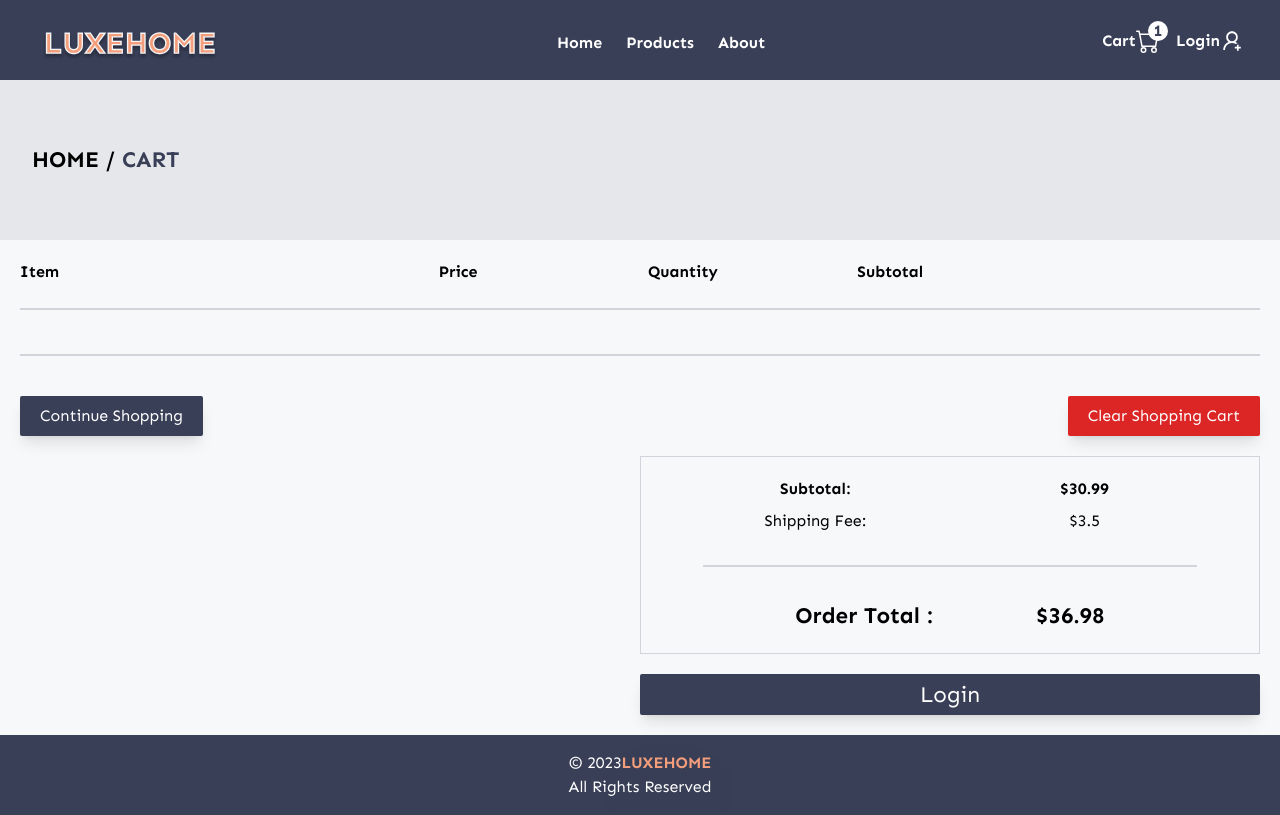
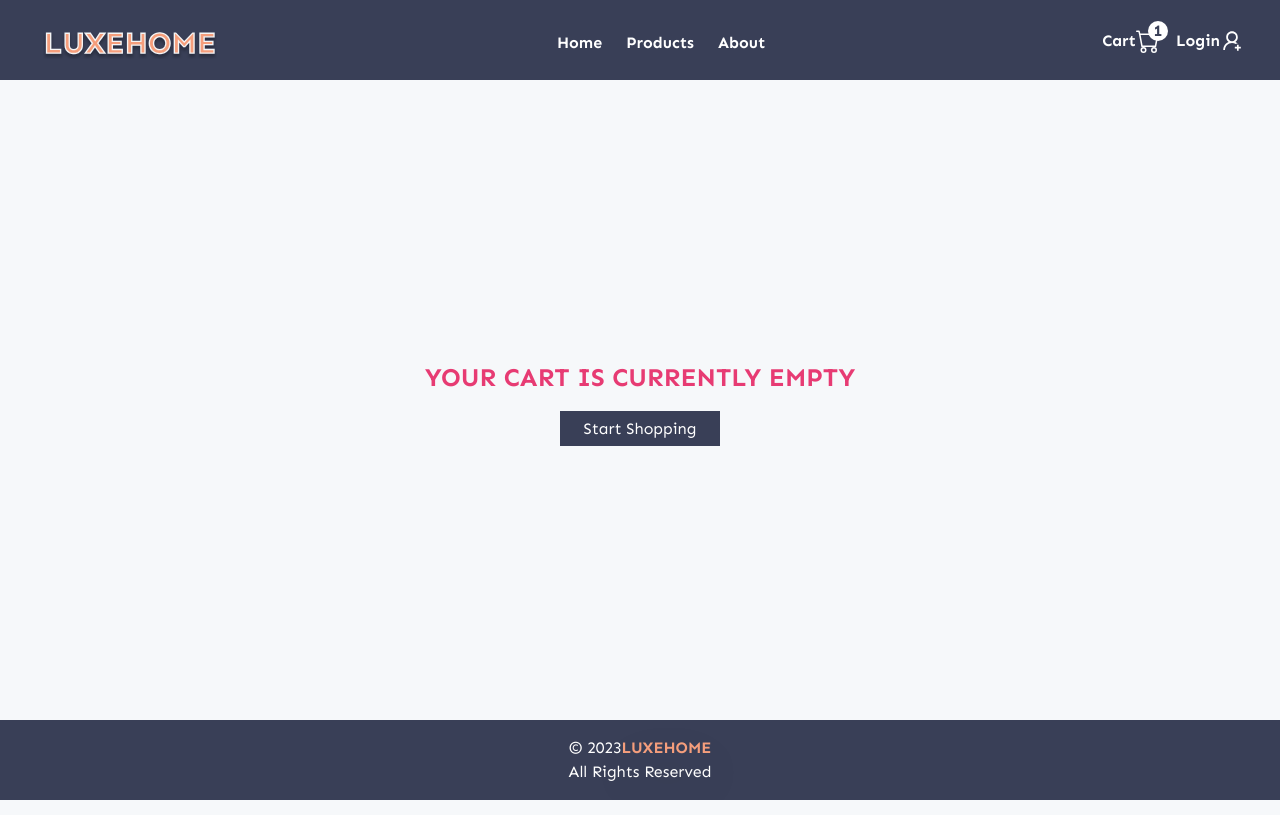
Before and after one commit to pradeepkhanal23/luxehome-ecommerce, a React (Vite) app: page /cart in a window 1280 px wide. Built offline with nearby package versions, Linux system fonts and the light colour scheme; no server answers.

Commit message:
cart when empty page setup and when item present setup before local storage

```diff
--- a/src/pages/CartPage.jsx
+++ b/src/pages/CartPage.jsx
@@ -4,13 +4,24 @@ import { useCartContext } from "../context/cartContext";
 
 const CartPage = () => {
   const { cart } = useCartContext();
+  console.log(cart);
 
-  if (cart.length < 0) {
+  if (cart.length === 0) {
     return (
-      <>
-        <h2>Your Cart is currently empty</h2>
-        <Link to="/products">Start Shopping</Link>
-      </>
+      <section className="h-[calc(100vh-10rem)] max-w-[1000px] text-center mx-auto  flex flex-col items-center justify-center">
+        <h2 className="text-redPink text-lg  uppercase font-bold mb-5">
+          Your Cart is currently empty
+        </h2>
+
+        <div className="hover:scale-[1.1] transition-all ease-in-out">
+          <Link
+            to="/products"
+            className="bg-logoPurple text-white py-2 px-6  rounded:md   "
+          >
+            Start Shopping
+          </Link>
+        </div>
+      </section>
     );
   }
 
```
Also changed, not shown: src/assets/gifs/shopping-cart.gif (added).
